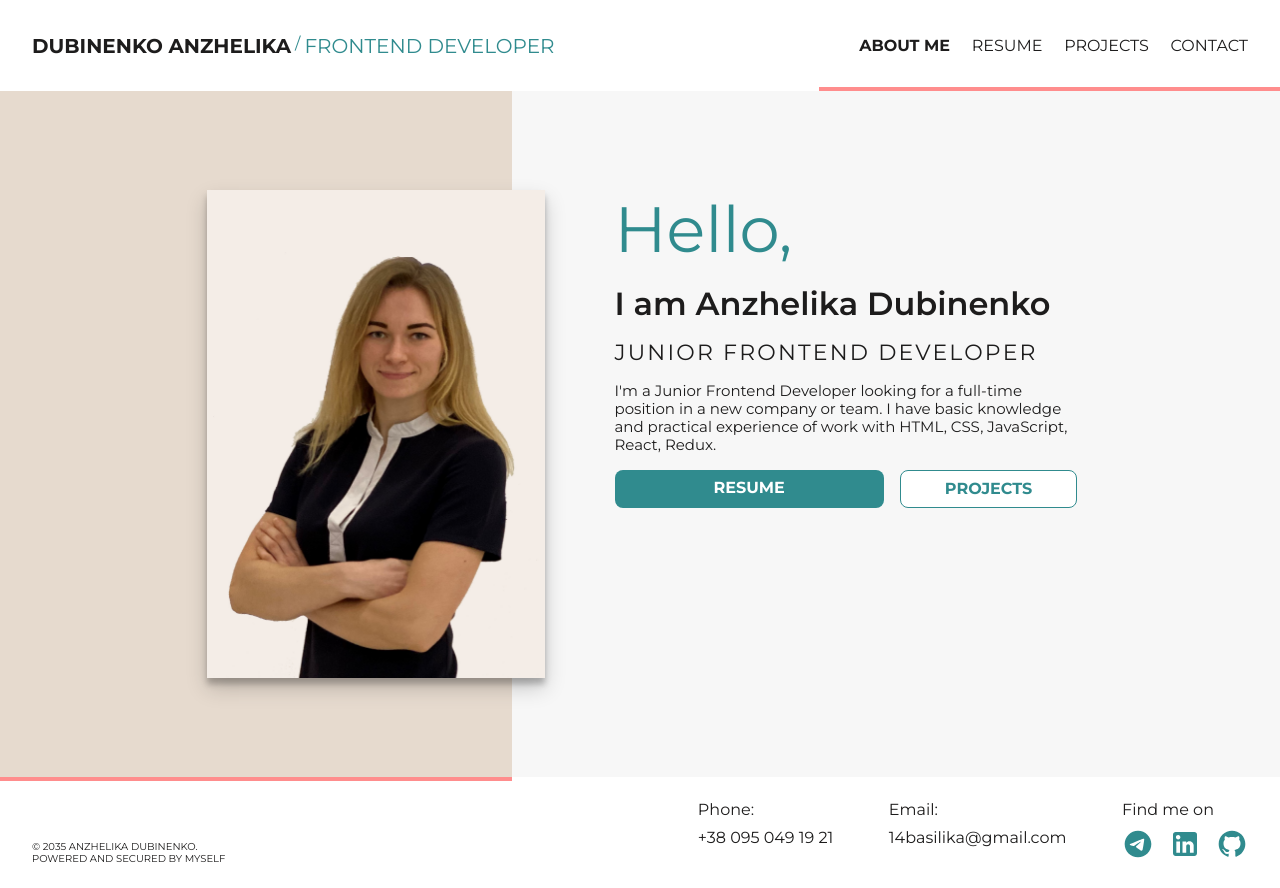
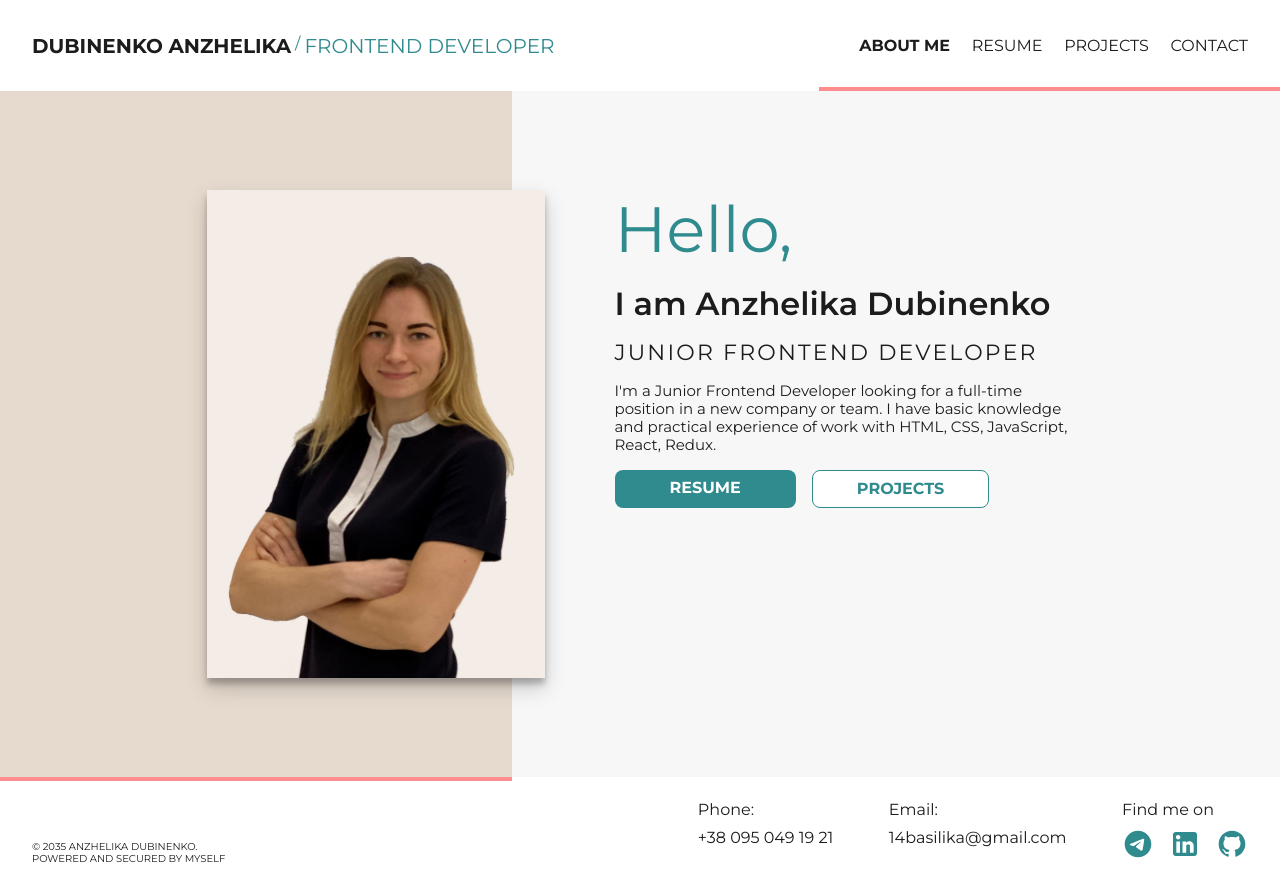
Before and after one commit to Basilika-draconum/curriculum-vitae, a React (Create React App) app: page / in a window 1280 px wide. Built offline with nearby package versions, Linux system fonts and the light colour scheme.

Commit message:
upd btn in intro

```diff
--- a/src/components/Intro/intro.module.scss
+++ b/src/components/Intro/intro.module.scss
@@ -167,7 +167,7 @@
       padding: 8px 47px;
     }
     @media screen and (min-width: 768px) {
-      padding: 8px 52px;
+      padding: 8px 8px;
     }
     &:hover {
       background-color: var(--color-accent-hover);
```
